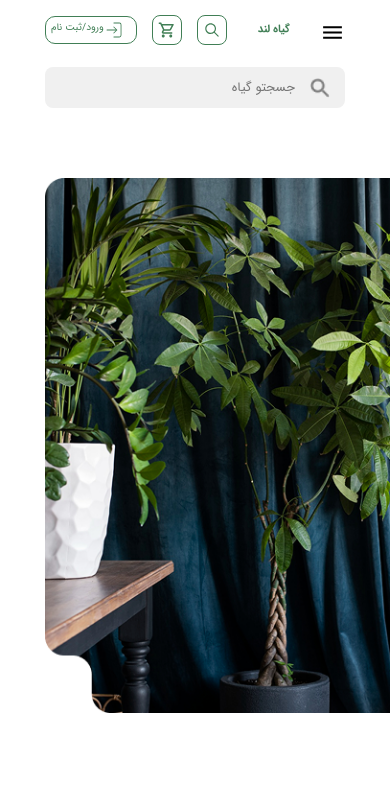
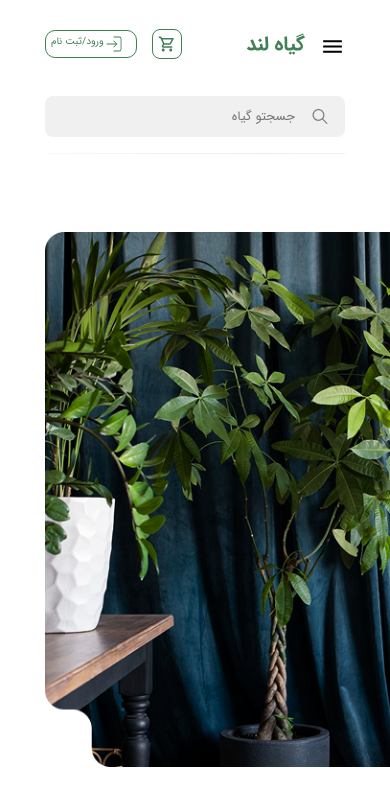
Before and after one commit to bug-hunte-r/Giah-Land, a React (Vite) app: page / in a window 390 px wide. Shown: the top 806 px of the page. Built offline with nearby package versions, Linux system fonts and the light colour scheme.

Commit message:
add change for menu

```diff
--- a/src/Components/Header/Header.css
+++ b/src/Components/Header/Header.css
@@ -50,7 +50,7 @@
 .nav-side-right{
    display: flex;
    align-items: center;
-   gap: 30px;
+   gap: 15px;
 }
 
 .ul-nav-links{
@@ -145,10 +145,10 @@
 }
 
 .logo-search-box{
-   width: 23px;
    margin-left: -35px;
    display: none;
    margin-top: 20px;
+   color: gray;
 }
 
 .icon-basket-nav{
@@ -181,21 +181,27 @@
    user-select: none;
 }
 
+.container-small-menu{
+   position: absolute;
+   margin-top: 267px;
+   display: flex;
+}
+
 .ul-small-menu-nav-links {
    display: flex;
-   flex-direction: row;
+   flex-direction: column-reverse;
    background-color: #417F56;
-   position: absolute;
-   width: 365px;
-   height: 100px;
-   align-items: center;
+   width: 200px;
+   height: 370px;
    padding: 10px;
-   border-bottom-right-radius: 40px;
-   border-bottom-left-radius: 40px;
-   gap: 20px;
+   gap: 25px;
    font-size: 14px;
    display: none;
-   transition: 0.3s;
+   transition: 0.5s;
+   align-items: center;
+   justify-content: center;
+   border-bottom-right-radius: 10px;
+   border-bottom-left-radius: 10px;
 }
 
 .li-nav-links-small-menu{
@@ -207,26 +213,22 @@
    color: white;
 }
 
-.container-small-menu{
-   display: flex;
-   position: absolute;
-   align-items: center;
-   justify-content: stretch;
-   margin-top: -5px;
-}
-
 .icon-close-small-nav{
    color: white;
    position: absolute;
-   margin-left: 330px;
-   margin-top: -70px;
+   margin-top: -330px;
    cursor: pointer;
+   margin-left: 160px;
+}
+
+.line-after-lis{
+   width: 100px;
+}
+
+.active{
+   margin-top: 14px;
 }
 
 .unActive{
-   margin-top: -184px;
+   margin-top: -560px;
 }
-
-.active{
-   margin-top: 18px;
-}
--- a/src/Components/Header/Header.jsx
+++ b/src/Components/Header/Header.jsx
@@ -19,17 +19,6 @@ export default function Header() {
   const closeSmallNavHandler = () => {
     setShowSmallMenu(false)
   }
-
-  // const testApi = () => {
-  //   fetch('/api/auth/login/api/auth/register')
-  //   .then(res => res.json())
-  //   .then(data => {
-  //     console.log(data);
-
-  //   })
-  // }
-
-  // testApi()
 
   return (
     <div className='container'>
@@ -61,9 +50,13 @@ export default function Header() {
           }>
             <IoClose size={20} className='icon-close-small-nav' onClick={closeSmallNavHandler} />
             <li className='li-nav-links-small-menu'><a href="" className='nav-links-small-menu'>تماس باما</a></li>
+            <img src="/Imgs/Vector 641.png" className='line-after-lis' />
             <li className='li-nav-links-small-menu'><a href="" className='nav-links-small-menu'>درباره ما</a></li>
+            <img src="/Imgs/Vector 641.png" className='line-after-lis' />
             <li className='li-nav-links-small-menu'><a href='' className='nav-links-small-menu'>وبلاگ</a></li>
+            <img src="/Imgs/Vector 641.png" className='line-after-lis' />
             <li className='li-nav-links-small-menu'><a href="" className='nav-links-small-menu'>گیاه پزشک</a></li>
+            <img src="/Imgs/Vector 641.png" className='line-after-lis' />
             <li className='li-nav-links-small-menu'><a href="/" className='nav-links-small-menu'>صفحه اصلی</a></li>
           </ul>
         </div>
@@ -71,7 +64,7 @@ export default function Header() {
       </nav>
       <div className='search-box-div'>
         <input type="text" placeholder='جسجتو گیاه' className='input-search-box' />
-        <img src="Icons/Vector.png" className='logo-search-box' />
+        <IoIosSearch className='logo-search-box' size={25} />
       </div>
 
       <img src="/Imgs/Vector 641.png" className='line-after-nav' />
--- a/src/media.css
+++ b/src/media.css
@@ -139,12 +139,8 @@
         width: 700px;
     }
 
-    .search-btn {
-        display: none;
-    }
-
     .line-after-nav {
-        display: none;
+        width: 700px;
     }
 
     .hamb-menu {
@@ -167,6 +163,10 @@
         display: flex;
     }
 
+    .icon-search-nav{
+        display: none;
+    }
+
 }
 
 @media only screen and (max-width: 750px) {
@@ -176,6 +176,10 @@
     }
 
     .nav {
+        width: 600px;
+    }
+
+    .line-after-nav {
         width: 600px;
     }
 }
@@ -189,6 +193,10 @@
     .nav {
         width: 550px;
     }
+
+    .line-after-nav {
+        width: 550px;
+    }
 }
 
 @media only screen and (max-width: 600px) {
@@ -198,6 +206,10 @@
     }
 
     .nav {
+        width: 500px;
+    }
+
+    .line-after-nav {
         width: 500px;
     }
 }
@@ -211,6 +223,10 @@
     .nav {
         width: 450px;
     }
+
+    .line-after-nav {
+        width: 450px;
+    }
 }
 
 @media only screen and (max-width: 500px) {
@@ -220,6 +236,10 @@
     }
 
     .nav {
+        width: 400px;
+    }
+
+    .line-after-nav {
         width: 400px;
     }
 
@@ -237,6 +257,10 @@
     .nav {
         width: 350px;
     }
+
+    .line-after-nav {
+        width: 350px;
+    }
 }
 
 @media only screen and (max-width: 400px) {
@@ -246,6 +270,10 @@
     }
 
     .nav {
+        width: 300px;
+    }
+
+    .line-after-nav {
         width: 300px;
     }
 
@@ -261,13 +289,4 @@
     .logo-search-box {
         width: 20px;
     }
-
-    .logo{
-       font-size: 11px;
-    }
-
-    .container-small-menu{
-        margin-top: 35px;
-        margin-left: -9%;
-    }
 }
```
Lines whose indentation alone changed are shown as unchanged.
